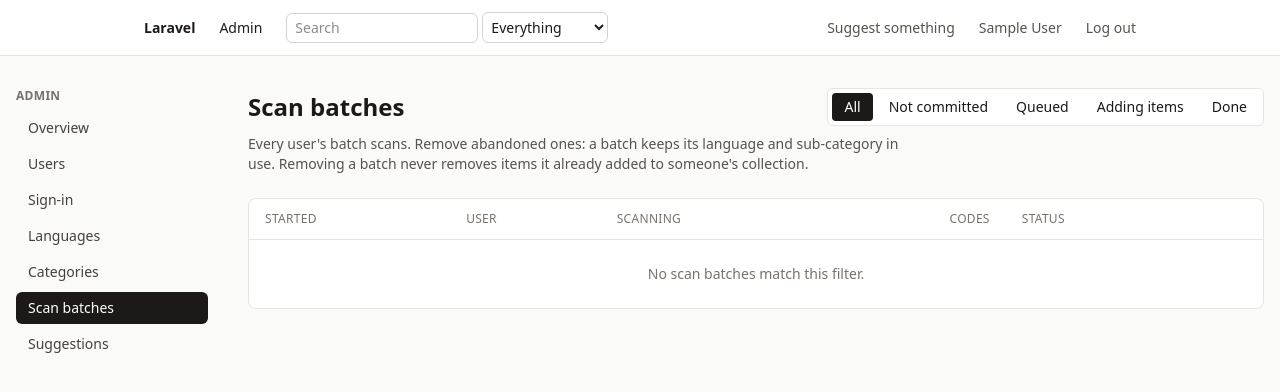
After one commit to gekophetweb/library.gekophetweb.nl, a Laravel app: page /admin/scan-batches in a window 1280 px wide. The commit adds this page. Shown: the top 392 px of the page. Run offline with Laravel 12, Linux system fonts and the light colour scheme; the visitor is signed in with stand-in values (Sample User, id 1); data that the repository does not hold is empty; style sheets or scripts are compiled from the project's sources.

Commit message:
Let admins see and remove every user's scan batches
Admin → Scan batches lists all batches (user, what was scanned, number of
codes, status) with filters for status, language and category. Abandoned
batches can be removed; a batch still adding items can't. Removing never
touches items already added. Barcodes aren't shown, matching the user
list: an admin sees that something exists, not what is in a collection.

The Languages and Categories pages link their "used by N scan batches"
note to the filtered list, so an unused language or sub-category held by
an old batch can be freed. The overview gets a Scan batches card.

Co-Authored-By: Claude Opus 5.5 <noreply@anthropic.com>

```diff
--- a/app/Http/Controllers/Admin/OverviewController.php
+++ b/app/Http/Controllers/Admin/OverviewController.php
@@ -6,6 +6,7 @@ use App\Enums\SuggestionStatus;
 use App\Http\Controllers\Controller;
 use App\Models\Category;
 use App\Models\Language;
+use App\Models\ScanBatch;
 use App\Models\SsoProvider;
 use App\Models\Suggestion;
 use App\Models\User;
@@ -26,6 +27,8 @@ class OverviewController extends Controller
             'subCategories' => Category::query()->whereNotNull('parent_id')->count(),
             'topCategories' => Category::query()->whereNull('parent_id')->count(),
             'newSuggestions' => Suggestion::query()->where('status', SuggestionStatus::New)->count(),
+            'batches' => ScanBatch::query()->count(),
+            'draftBatches' => ScanBatch::query()->where('status', ScanBatch::DRAFT)->count(),
         ]);
     }
 }
--- /dev/null
+++ b/app/Http/Controllers/Admin/ScanBatchController.php
@@ -0,0 +1,68 @@
+<?php
+
+namespace App\Http\Controllers\Admin;
+
+use App\Http\Controllers\Controller;
+use App\Models\Category;
+use App\Models\Language;
+use App\Models\ScanBatch;
+use Illuminate\Http\RedirectResponse;
+use Illuminate\Http\Request;
+use Illuminate\Validation\Rule;
+use Illuminate\Validation\ValidationException;
+use Illuminate\View\View;
+
+/**
+ * Every user's scan batches, so abandoned ones can be cleaned up (they also keep a
+ * language or sub-category "in use"). Like the user list, this shows that a batch exists
+ * and how many codes it has, never the scanned barcodes themselves.
+ */
+class ScanBatchController extends Controller
+{
+    public const array STATUSES = [
+        ScanBatch::DRAFT => 'Not committed',
+        ScanBatch::QUEUED => 'Queued',
+        ScanBatch::PROCESSING => 'Adding items',
+        ScanBatch::DONE => 'Done',
+    ];
+
+    public function index(Request $request): View
+    {
+        $filters = $request->validate([
+            'status' => ['nullable', Rule::in(array_keys(self::STATUSES))],
+            'language' => ['nullable', 'integer'],
+            'category' => ['nullable', 'integer'],
+        ]);
+
+        $batches = ScanBatch::query()
+            ->with(['user', 'category', 'subCategory', 'language'])
+            ->withCount('items')
+            ->when($filters['status'] ?? null, fn ($query, $status) => $query->where('status', $status))
+            ->when($filters['language'] ?? null, fn ($query, $id) => $query->where('language_id', $id))
+            ->when($filters['category'] ?? null, fn ($query, $id) => $query->where(fn ($query) => $query->where('category_id', $id)->orWhere('sub_category_id', $id)))
+            ->latest()->latest('id')
+            ->paginate(25)
+            ->withQueryString();
+
+        return view('admin.scan-batches.index', [
+            'batches' => $batches,
+            'statuses' => self::STATUSES,
+            'filters' => $filters,
+            'language' => isset($filters['language']) ? Language::query()->find($filters['language']) : null,
+            'category' => isset($filters['category']) ? Category::query()->find($filters['category']) : null,
+        ]);
+    }
+
+    public function destroy(Request $request, ScanBatch $batch): RedirectResponse
+    {
+        if ($batch->isRunning()) {
+            throw ValidationException::withMessages(['batch' => 'This batch is still adding items in the background. Remove it once it is done.']);
+        }
+
+        $batch->delete();
+
+        // Back to the same filtered page; the scanned codes went with the batch.
+        return redirect()->to(url()->previous(route('admin.scan-batches.index')))
+            ->with('status', 'Scan batch removed. Items it already added stay in the collection.');
+    }
+}
--- a/app/Models/ScanBatch.php
+++ b/app/Models/ScanBatch.php
@@ -62,6 +62,12 @@ class ScanBatch extends Model
         return $this->status === self::DRAFT;
     }
 
+    /** Committed and still being worked through by the queued job. */
+    public function isRunning(): bool
+    {
+        return in_array($this->status, [self::QUEUED, self::PROCESSING], true);
+    }
+
     public function setup(): ScanSetup
     {
         return new ScanSetup($this->category, $this->subCategory, $this->language, $this->ownership ?? OwnershipStatus::Owned);
--- a/resources/views/admin/overview.blade.php
+++ b/resources/views/admin/overview.blade.php
@@ -4,6 +4,7 @@
         [route('admin.sso.index'), 'Sign-in', $providers.' SSO '.Str::plural('provider', $providers).' enabled', 'E-mail login codes '.($emailCodes ? 'on' : 'off')],
         [route('admin.languages.index'), 'Languages', $languages.' '.Str::plural('language', $languages), 'Offered when scanning and editing items'],
         [route('admin.categories.index'), 'Categories', $topCategories.' main · '.$subCategories.' sub-categories', 'Sub-categories can be added and renamed'],
+        [route('admin.scan-batches.index'), 'Scan batches', $batches.' '.Str::plural('batch', $batches), $draftBatches.' not committed'],
         [route('admin.suggestions.index'), 'Suggestions', $newSuggestions.' new', 'Ideas and bug reports from users'],
     ];
 @endphp
--- /dev/null
+++ b/resources/views/admin/scan-batches/index.blade.php
@@ -0,0 +1,83 @@
+@php
+    $secondary = 'rounded-md border border-stone-300 px-3 py-1 text-xs hover:bg-stone-100 disabled:cursor-not-allowed disabled:opacity-40 dark:border-stone-700 dark:hover:bg-stone-800';
+    $active = fn (?string $value) => ($filters['status'] ?? null) === $value;
+    $keep = array_filter(['language' => $filters['language'] ?? null, 'category' => $filters['category'] ?? null]);
+@endphp
+<x-admin-layout title="Scan batches">
+    <div class="mb-2 flex flex-wrap items-center justify-between gap-3">
+        <h1 class="text-2xl font-semibold">Scan batches</h1>
+        <nav class="flex flex-wrap gap-1 rounded-md border border-stone-200 bg-white p-1 text-sm dark:border-stone-800 dark:bg-stone-900" aria-label="Filter scan batches">
+            @foreach ([null => 'All'] + $statuses as $value => $label)
+                <a href="{{ route('admin.scan-batches.index', $keep + ($value ? ['status' => $value] : [])) }}"
+                   @class(['rounded px-3 py-1', 'bg-stone-900 text-white dark:bg-stone-100 dark:text-stone-900' => $active($value ?: null), 'hover:bg-stone-100 dark:hover:bg-stone-800' => ! $active($value ?: null)])
+                   @if ($active($value ?: null)) aria-current="page" @endif>{{ $label }}</a>
+            @endforeach
+        </nav>
+    </div>
+    <p class="mb-6 max-w-2xl text-sm text-stone-600 dark:text-stone-400">
+        Every user's batch scans. Remove abandoned ones: a batch keeps its language and sub-category in use.
+        Removing a batch never removes items it already added to someone's collection.
+    </p>
+
+    @if ($language || $category)
+        <p class="mb-4 flex flex-wrap items-center gap-2 text-sm" data-filter>
+            Showing batches for
+            <span class="rounded bg-stone-100 px-2 py-0.5 font-medium dark:bg-stone-800">{{ $language?->name ?? $category?->name }}</span>
+            <a href="{{ route('admin.scan-batches.index', array_filter(['status' => $filters['status'] ?? null])) }}" class="underline">Show all</a>
+        </p>
+    @endif
+
+    @error('batch') <p class="mb-4 rounded-md bg-red-50 px-4 py-3 text-sm text-red-700 dark:bg-red-950 dark:text-red-300">{{ $message }}</p> @enderror
+
+    <div class="overflow-x-auto rounded-lg border border-stone-200 bg-white dark:border-stone-800 dark:bg-stone-900">
+        <table class="w-full text-left text-sm">
+            <thead class="border-b border-stone-200 text-xs uppercase tracking-wide text-stone-500 dark:border-stone-800">
+                <tr>
+                    <th class="px-4 py-3 font-medium">Started</th>
+                    <th class="px-4 py-3 font-medium">User</th>
+                    <th class="px-4 py-3 font-medium">Scanning</th>
+                    <th class="px-4 py-3 text-right font-medium">Codes</th>
+                    <th class="px-4 py-3 font-medium">Status</th>
+                    <th class="px-4 py-3 font-medium"><span class="sr-only">Actions</span></th>
+                </tr>
+            </thead>
+            <tbody class="divide-y divide-stone-200 dark:divide-stone-800">
+                @forelse ($batches as $batch)
+                    <tr data-batch="{{ $batch->id }}">
+                        <td class="whitespace-nowrap px-4 py-3 text-stone-600 dark:text-stone-400" title="{{ $batch->created_at }}">{{ $batch->created_at?->diffForHumans() }}</td>
+                        <td class="px-4 py-3">
+                            <span class="font-medium">{{ $batch->user->name }}</span>
+                            <span class="block text-xs text-stone-500">{{ $batch->user->email }}</span>
+                        </td>
+                        <td class="px-4 py-3">
+                            {{ collect([$batch->category->name, $batch->subCategory?->name, $batch->language->name])->filter()->join(' · ') }}
+                            <span class="block text-xs text-stone-500">{{ $batch->ownership?->value === 'wishlist' ? 'To wishlist' : 'To collection' }}</span>
+                        </td>
+                        <td class="px-4 py-3 text-right tabular-nums">{{ number_format($batch->items_count) }}</td>
+                        <td class="whitespace-nowrap px-4 py-3" data-status="{{ $batch->status }}">
+                            <span @class([
+                                'rounded px-2 py-0.5 text-xs',
+                                'bg-amber-100 text-amber-800 dark:bg-amber-950 dark:text-amber-200' => $batch->isDraft(),
+                                'bg-sky-100 text-sky-800 dark:bg-sky-950 dark:text-sky-200' => $batch->isRunning(),
+                                'bg-emerald-100 text-emerald-800 dark:bg-emerald-950 dark:text-emerald-200' => $batch->status === App\Models\ScanBatch::DONE,
+                            ])>{{ $statuses[$batch->status] ?? $batch->status }}</span>
+                        </td>
+                        <td class="px-4 py-3 text-right">
+                            <form method="POST" action="{{ route('admin.scan-batches.destroy', $batch) }}"
+                                  onsubmit="return confirm('Remove this scan batch of {{ e($batch->user->name) }}?')">
+                                @csrf
+                                @method('DELETE')
+                                <button class="{{ $secondary }} text-red-700 dark:text-red-400" @disabled($batch->isRunning())
+                                        @if ($batch->isRunning()) title="Still adding items; remove it once it is done" @endif>Remove</button>
+                            </form>
+                        </td>
+                    </tr>
+                @empty
+                    <tr><td colspan="6" class="px-4 py-6 text-center text-stone-500">No scan batches match this filter.</td></tr>
+                @endforelse
+            </tbody>
+        </table>
+    </div>
+
+    <div class="mt-4">{{ $batches->links() }}</div>
+</x-admin-layout>
--- a/resources/views/components/admin-layout.blade.php
+++ b/resources/views/components/admin-layout.blade.php
@@ -9,6 +9,7 @@
         ['admin.sso.index', 'admin.sso.*', 'Sign-in', null],
         ['admin.languages.index', 'admin.languages.*', 'Languages', null],
         ['admin.categories.index', 'admin.categories.*', 'Categories', null],
+        ['admin.scan-batches.index', 'admin.scan-batches.*', 'Scan batches', null],
         ['admin.suggestions.index', 'admin.suggestions.*', 'Suggestions', $newSuggestions ?: null],
     ];
 @endphp
--- a/routes/web.php
+++ b/routes/web.php
@@ -3,6 +3,7 @@
 use App\Http\Controllers\Admin\CategoryController;
 use App\Http\Controllers\Admin\LanguageController;
 use App\Http\Controllers\Admin\OverviewController;
+use App\Http\Controllers\Admin\ScanBatchController as AdminScanBatchController;
 use App\Http\Controllers\Admin\SsoProviderController;
 use App\Http\Controllers\Admin\SuggestionController as AdminSuggestionController;
 use App\Http\Controllers\Admin\UserController;
@@ -120,6 +121,9 @@ Route::middleware('auth')->group(function () {
         Route::patch('categories/{category}', [CategoryController::class, 'update'])->name('categories.update');
         Route::delete('categories/{category}', [CategoryController::class, 'destroy'])->name('categories.destroy');
 
+        Route::get('scan-batches', [AdminScanBatchController::class, 'index'])->name('scan-batches.index');
+        Route::delete('scan-batches/{batch}', [AdminScanBatchController::class, 'destroy'])->name('scan-batches.destroy');
+
         Route::get('users', [UserController::class, 'index'])->name('users.index');
         Route::patch('users/{user}/role', [UserController::class, 'updateRole'])->name('users.role');
         Route::get('suggestions', [AdminSuggestionController::class, 'index'])->name('suggestions.index');
```
Also changed, not shown: resources/views/admin/categories/index.blade.php (+6 -1 lines), resources/views/admin/languages/index.blade.php (+6 -1 lines), tests/Feature/Admin/AdminScanBatchesTest.php (added, +114 -0 lines).
